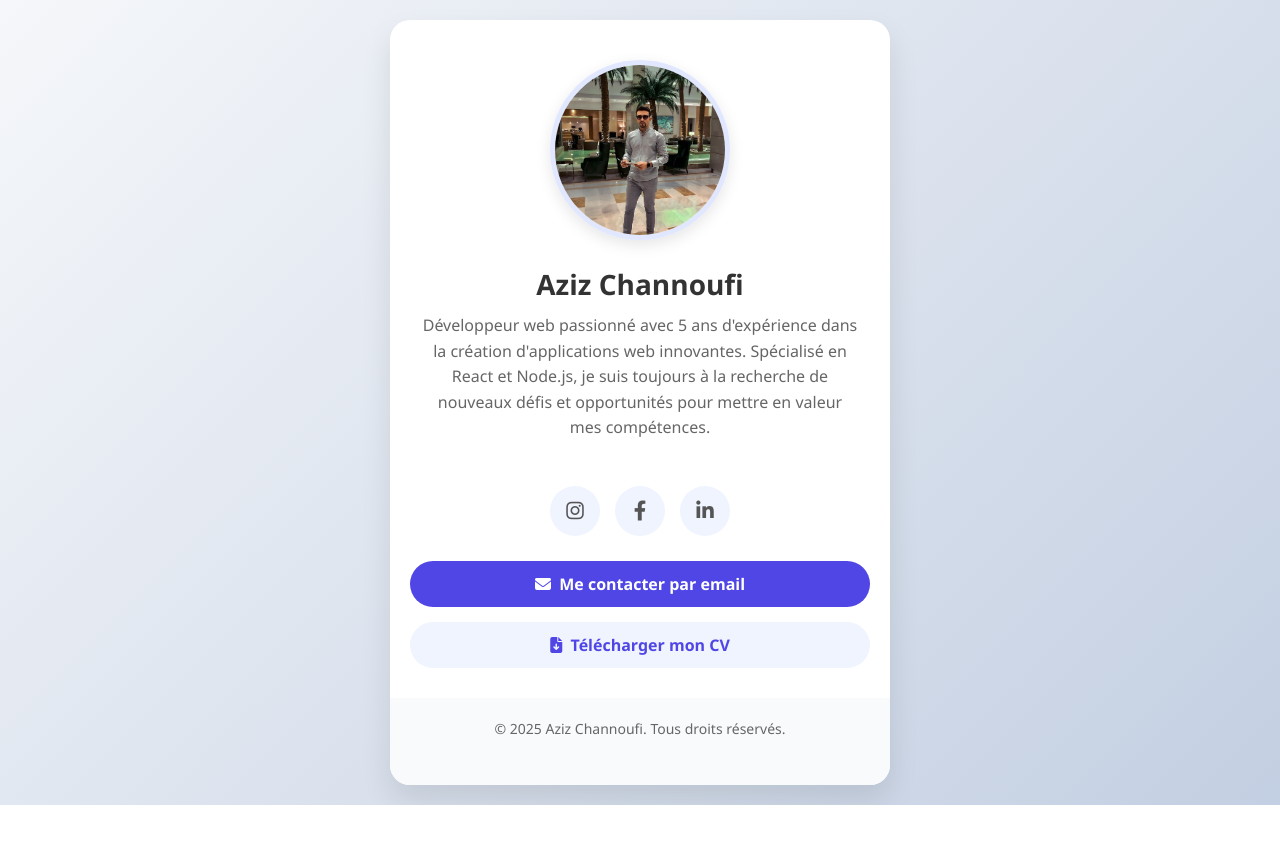
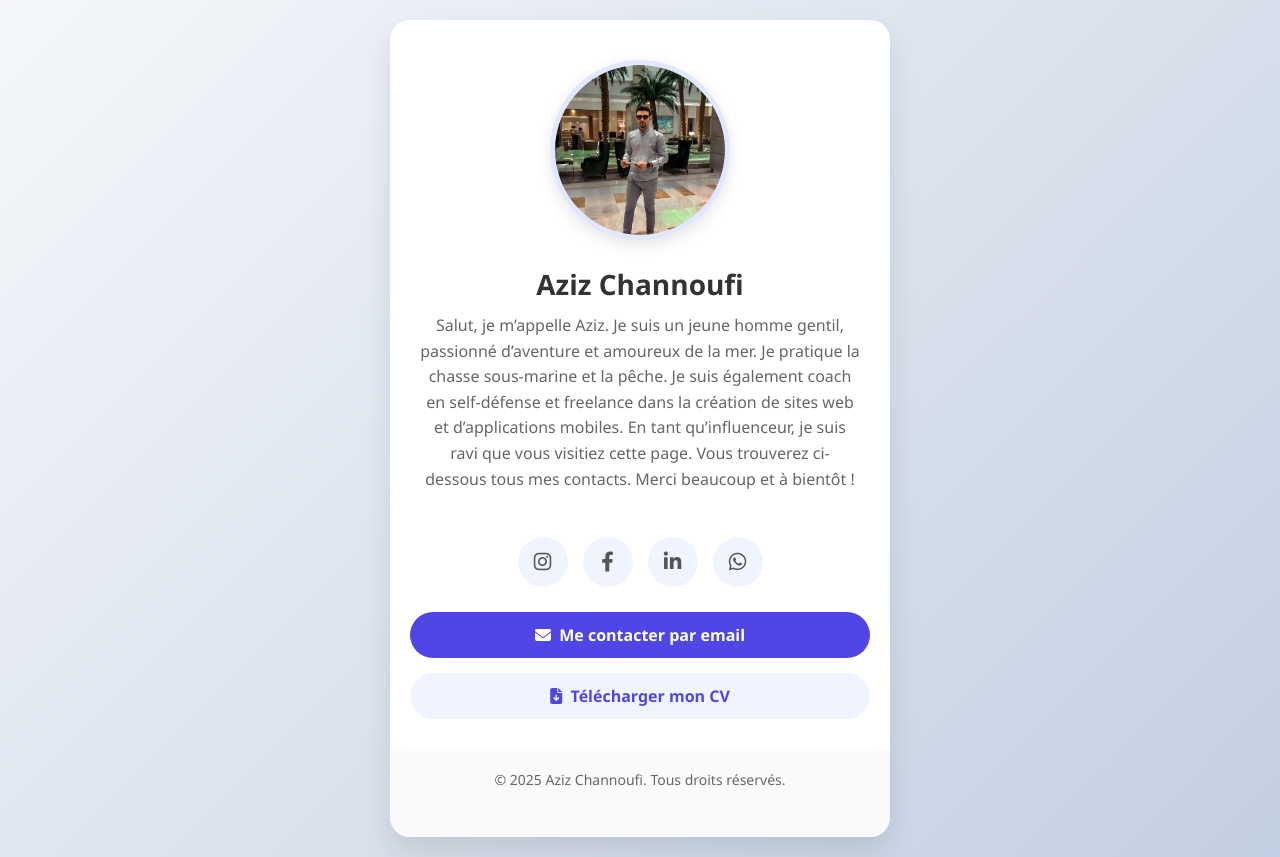
Before and after one commit to azizchannoufi/myNfcProfile, a plain HTML site: page index.html in a window 1280 px wide. Before the commit the page ends 805 px from the top, so only its background shows below. Drawn offline with Linux system fonts and the light colour scheme.

Commit message:
new mise a jour add whatsapp

```diff
--- a/index.html
+++ b/index.html
@@ -111,7 +111,10 @@
             background-color: #0077b5;
             color: white;
         }
-
+        .whatsapp:hover {
+            background-color: #25D366;
+            color: white;
+        }
         /* Boutons d'action */
         .action-buttons {
             display: flex;
@@ -165,11 +168,7 @@
         <div class="presentation-section">
             <h1>Aziz Channoufi</h1>
             <p>
-                Développeur web passionné avec 5 ans d'expérience dans la création
-                d'applications web innovantes. Spécialisé en React et Node.js,
-                je suis toujours à la recherche de nouveaux défis et opportunités
-                pour mettre en valeur mes compétences.
-            </p>
+Salut, je m’appelle Aziz. Je suis un jeune homme gentil, passionné d’aventure et amoureux de la mer. Je pratique la chasse sous-marine et la pêche. Je suis également coach en self-défense et freelance dans la création de sites web et d’applications mobiles. En tant qu’influenceur, je suis ravi que vous visitiez cette page. Vous trouverez ci-dessous tous mes contacts. Merci beaucoup et à bientôt !            </p>
         </div>
 
         <div class="links-section">
@@ -183,6 +182,9 @@
                 </a>
                 <a href="https://www.linkedin.com/in/aziz-channoufi-a13246260/?originalSubdomain=tn" class="social-link linkedin" title="LinkedIn">
                     <i class="fab fa-linkedin-in"></i>
+                </a>
+                <a href="https://wa.me/+393444414036" class="social-link whatsapp" title="WhatsApp">
+                    <i class="fab fa-whatsapp"></i>
                 </a>
             </div>
 
```
